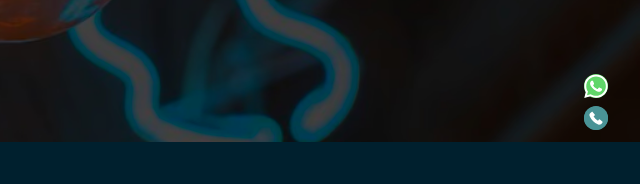
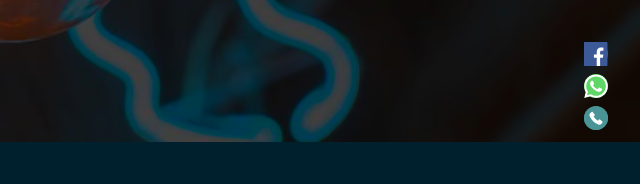
Before and after one commit to monlf1126/Landing_Page_JV, a website built with Vite: page index.html in a window 1280 px wide. Shown: the part 502-686 px from the top of the page, 640-1280 px from the left. Built offline with nearby package versions, Linux system fonts and the light colour scheme.

Commit message:
[ADD] fb button

```diff
--- a/index.html
+++ b/index.html
@@ -159,12 +159,12 @@
               </div>
             </div>
             <div class="hero__socials">
-              <!-- <a class="hero__social-link hero__social-link--Facebook" href="#" target="_blank" rel="noopener noreferrer">
+              <a class="hero__social-link hero__social-link--Facebook" href="https://web.facebook.com/profile.php?id=61556016000377" target="_blank" rel="noopener noreferrer">
                 <img src="/facebook-icon.svg" alt="Facebook" class="hero__social-icon">
                 <div class="hero__social-link-body">
                   <p>Facebook perfil Aquí</p>
                 </div>
-              </a> -->
+              </a>
               <a class="hero__social-link hero__social-link--WhatsApp" href="https://wa.me/56931116978?text=%C2%A1Hola%21%20Estoy%20interesado%2Fa%20en%20conocer%20m%C3%A1s%20sobre%20los%20servicios%20de%20Construelectric%20JV%20LTDA.%20%C2%BFPueden%20proporcionarme%20m%C3%A1s%20informaci%C3%B3n%2C%20por%20favor%3F" target="_blank" rel="noopener noreferrer">
                 <img src="/WhatsApp-icon.svg" alt="WhatsApp" class="hero__social-icon">
                 <div class="hero__social-link-body">
```
